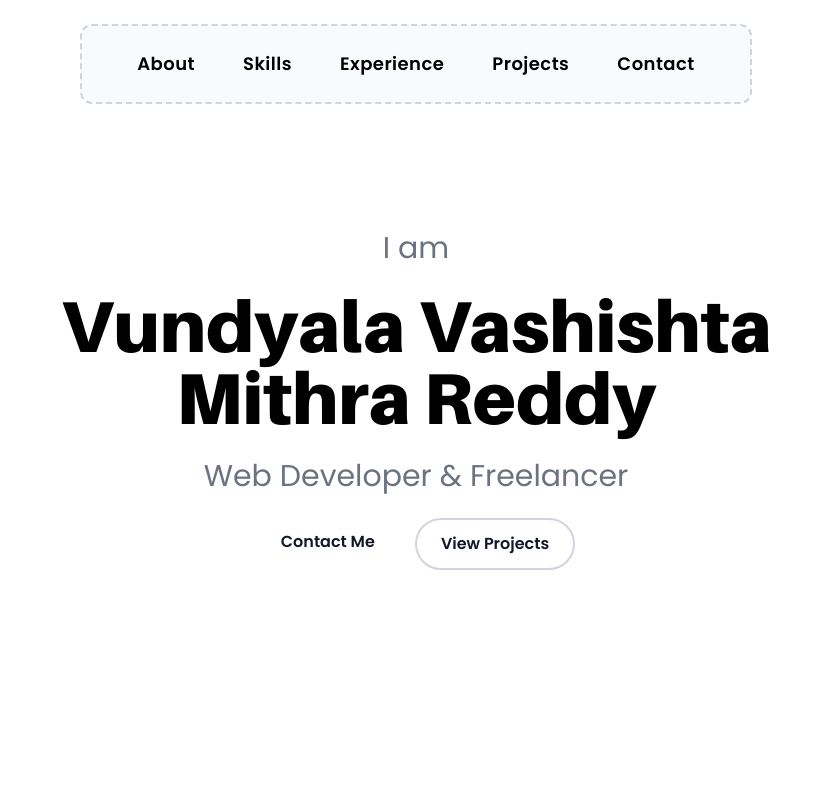
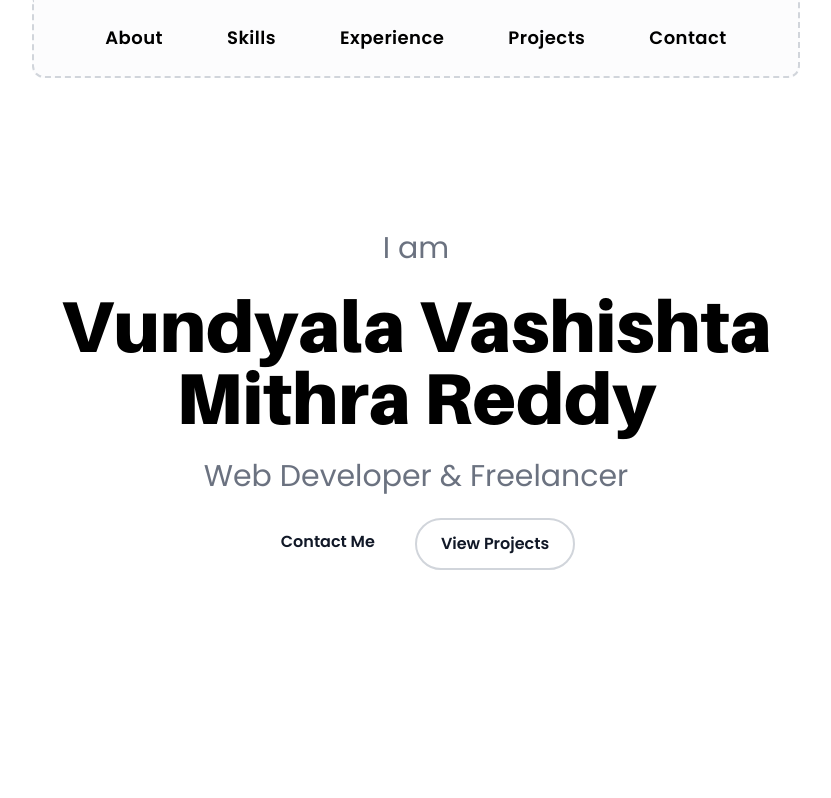
Before and after one commit to Vashishta-Mithra-Reddy/vashishta, a Next.js app: page / in a window 1280 px wide. Shown: the top 798 px of the page, without its empty margins (224-1055 px from the left). Built offline with nearby package versions, Linux system fonts and the light colour scheme.

Commit message:
header fixes

```diff
--- a/components/Header.tsx
+++ b/components/Header.tsx
@@ -29,10 +29,10 @@ export default function Header() {
 
   return (
     // <header className={`fixed w-full top-0 z-50 transition-all duration-300 px-1 md:px-6 ${isScrolled ? 'bg-white border-b-2 border-gray-300' : 'bg-transparent'} `}>
-    <header className={`fixed max-w-2xl w-full top-0 md:top-6 z-50 transition-all duration-300 px-1 md:px-6 bg-gray-50 border-2 border-dashed backdrop-blur-3xl border-gray-300 rounded-none md:rounded-xl `}>
+    <header className={`fixed max-w-3xl w-full top-0 z-50 transition-all duration-300 px-1 md:px-6 bg-gray-50/50 border-x-2 border-b-2 border-dashed backdrop-blur-3xl border-gray-300 rounded-none md:rounded-b-xl `}>
       <nav className="container mx-auto px-3 py-6">
         <div className="flex justify-end md:justify-center items-center">
-          <div className="hidden md:flex space-x-12">
+          <div className="hidden md:flex space-x-16">
             {navItems.map((item) => (
               <Link
                 key={item}
```
